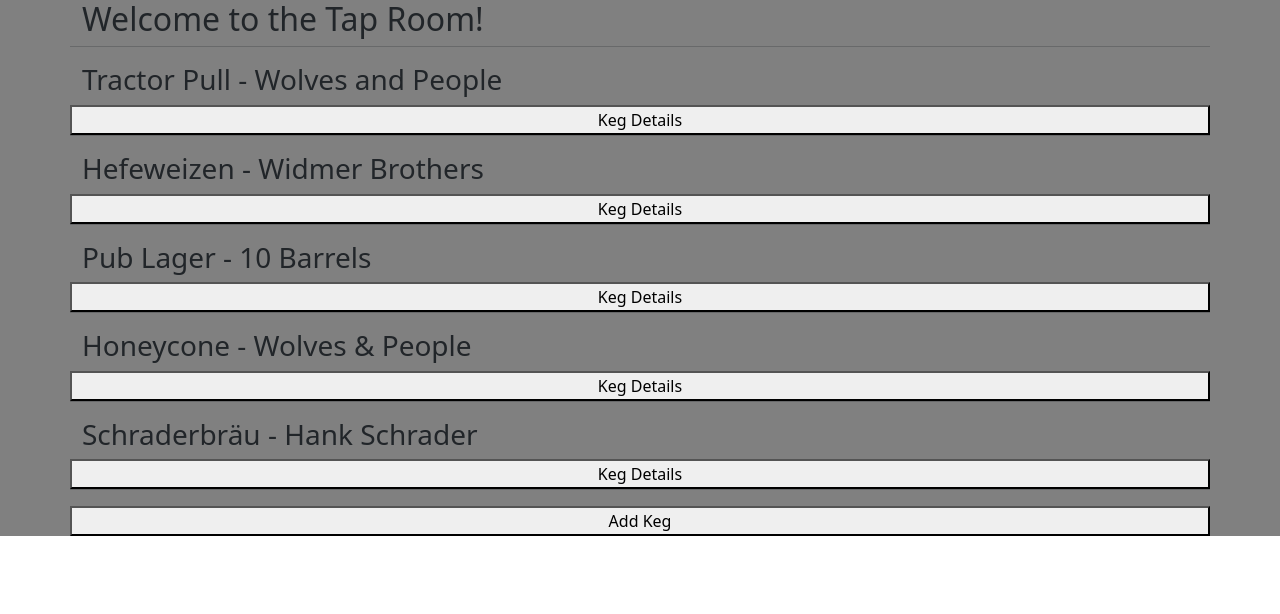
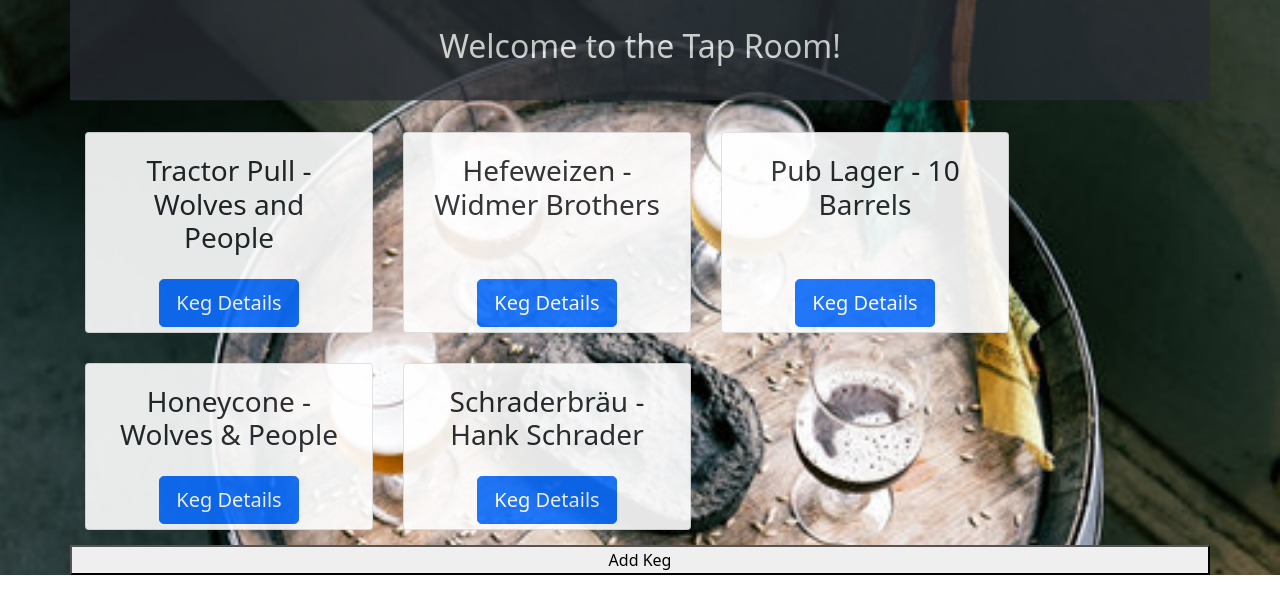
Before and after one commit to chansen1395/tap-room, a React (Create React App) app: page / in a window 1280 px wide. Shown: the top 614 px of the page. Built offline with nearby package versions, Linux system fonts and the light colour scheme.

Commit message:
more styling.

```diff
--- a/src/App.css
+++ b/src/App.css
@@ -1,27 +1,36 @@
+
 .App {
   text-align: center;
 }
 
 .App-header {
   background-color: #282c34;
-  min-height: 100vh;
+  min-height: 100px;
   display: flex;
   flex-direction: column;
   align-items: center;
   justify-content: center;
   font-size: calc(10px + 2vmin);
   color: white;
+  opacity: 0.75;
 }
 
-.App-link {
-  color: #61dafb;
+.background{
+  background-image: url(img/taproom.jpeg);
+  background-repeat: no-repeat;
+  /* width: 1500px;
+  height: auto; */
+  background-size: cover;
+  height: 100%;
+  /* overflow: hidden; */
+
 }
 
-@keyframes App-logo-spin {
-  from {
-    transform: rotate(0deg);
-  }
-  to {
-    transform: rotate(360deg);
-  }
+.headline {
+  text-align: 'center';
+  font-weight: 'bold';
+  font-size: 18;
+  margin-top: 0;
+  width: 200;
+  background-color: 'yellow';
 }
--- a/src/components/App.js
+++ b/src/components/App.js
@@ -10,17 +10,23 @@
 function App() {
   return (
     <React.Fragment>
-      <body style={{backgroundColor:'gray'}}>
+    <div className='background'>
+      {/* <body style={{backgroundColor:'gray'}}> */}
       <Container>
         <Row>
-          <Header />
+          <header className="App-header">
+            <Header />
+          </header>
         </Row>
         <Row>
+        {/* <Col> */}
           <KegControl />
+        {/* </Col> */}
         </Row>
       </Container>
-      </body>
-    </React.Fragment>
+      {/* </body> */}
+      </div>
+      </React.Fragment>
   );
 }
 
--- a/src/components/Keg.js
+++ b/src/components/Keg.js
@@ -1,12 +1,30 @@
 import React from "react";
 import PropTypes from "prop-types";
+import Button from 'react-bootstrap/Button';
+import 'bootstrap/dist/css/bootstrap.min.css';
+
 
 function Keg(props) {
   return (
     <React.Fragment>
-      <h3>{props.name} - {props.brand}</h3>
-      <button onClick = {() => props.whenKegClicked(props.id)}>Keg Details</button>
-      <hr/>
+
+      {/* <Col xs={6}> */}
+      <div className="card"
+      style={{
+        width: '18rem',
+        margin: '15px',
+        padding: '5px',
+        display: 'flex',
+        flexDirection: 'column',
+        alignItems: 'center',
+        justifyContent: 'center',
+        opacity: .9
+        }}>
+      <h3 className="card-body" style={{textAlign: 'center'}}>{props.name} - {props.brand}</h3>
+      <Button variant='primary' size='lg' onClick = {() => props.whenKegClicked(props.id)}>Keg Details</Button>
+      </div>
+      {/* </Col> */}
+      {/* <hr/> */}
     </React.Fragment>
   );
 }
```
Also changed, not shown: src/img/brick-brewery-tap-room-tap.jpg (added), src/img/taproom.jpeg (added).
